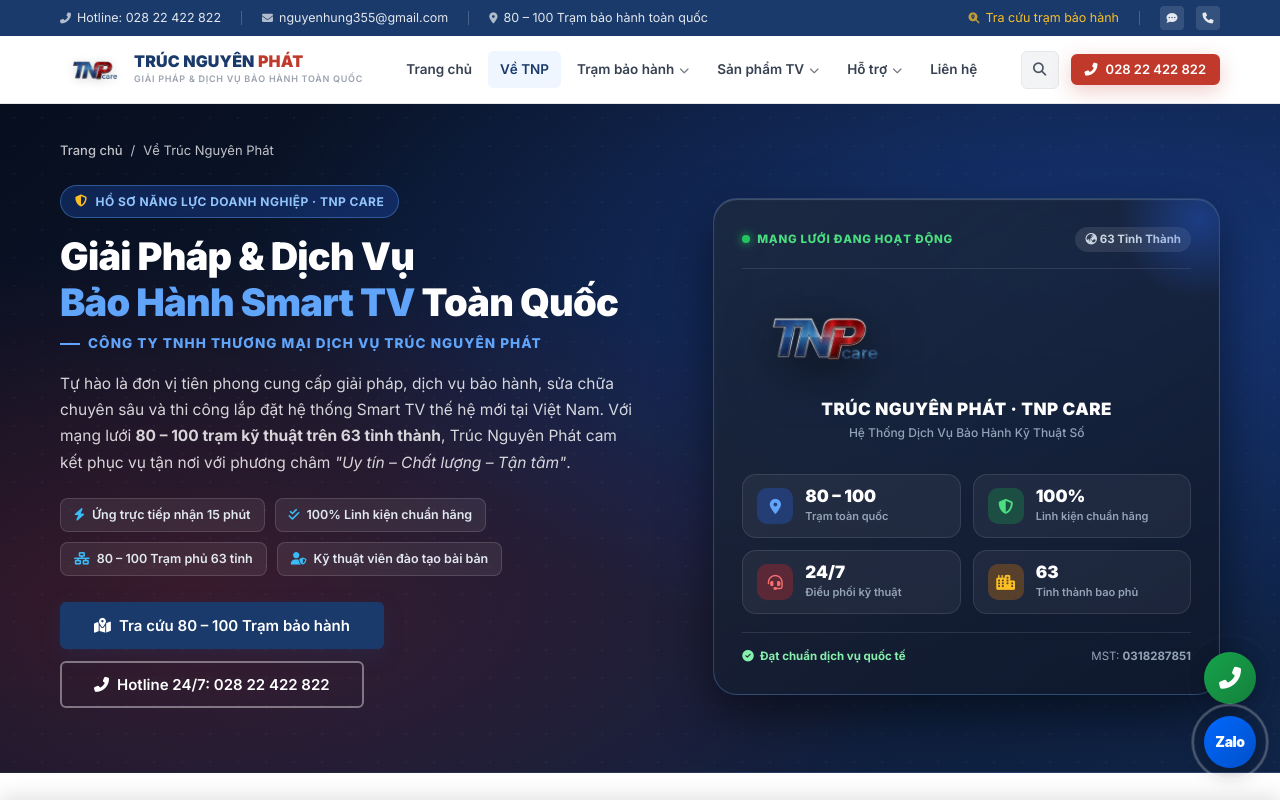
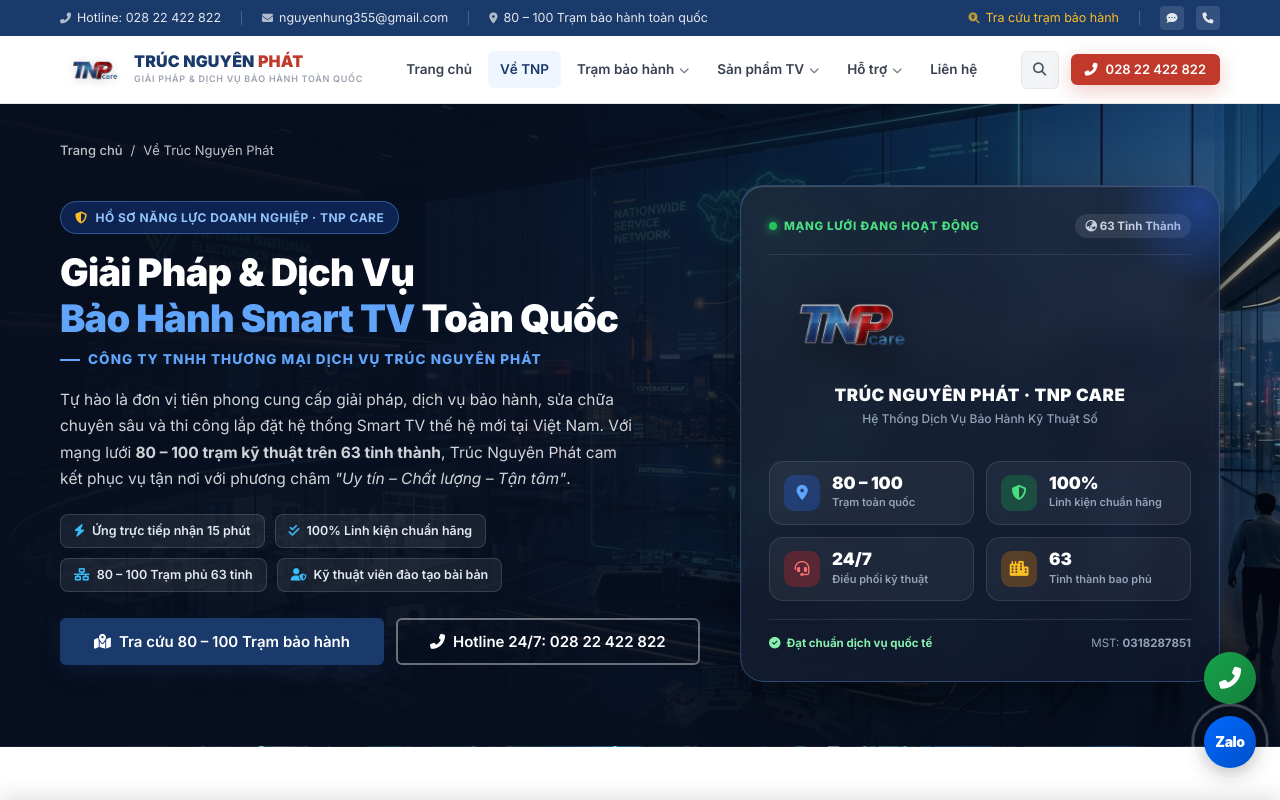
Before and after one commit to nguyenconghaodn2004-ui/tnp-website, a website: page gioi-thieu.html in a window 1280 px wide. Shown: the top 800 px of the page. Drawn offline with Linux system fonts and the light colour scheme.

Commit message:
Nang cap banner trang Gioi Thieu va Tram Bao Hanh voi hinh anh trung tam dieu hanh mang luoi toan quoc sang trong

```diff
--- a/css/style.css
+++ b/css/style.css
@@ -1546,10 +1546,7 @@
    ════════════════════════════════════════ */
 .tnp-corporate-hero {
   position: relative;
-  background:
-    radial-gradient(ellipse at 85% 25%, rgba(37,99,235,.35) 0%, transparent 55%),
-    radial-gradient(ellipse at 15% 75%, rgba(220,38,38,.22) 0%, transparent 50%),
-    linear-gradient(140deg, #070e1e 0%, #0d1a33 45%, #102447 100%);
+  background: #070e1e url('../images/banner_corporate_hq.jpg') center right / cover no-repeat;
   color: #fff;
   padding-top: 36px;
   padding-bottom: 64px;
@@ -1561,9 +1558,13 @@
   content: '';
   position: absolute;
   inset: 0;
-  background-image: radial-gradient(rgba(255,255,255,.08) 1px, transparent 1px);
-  background-size: 28px 28px;
-  opacity: 0.45;
+  background: linear-gradient(90deg,
+    rgba(7, 14, 30, 0.97) 0%,
+    rgba(7, 14, 30, 0.92) 42%,
+    rgba(7, 14, 30, 0.65) 75%,
+    rgba(7, 14, 30, 0.35) 100%),
+    linear-gradient(0deg, rgba(7, 14, 30, 0.9) 0%, transparent 30%);
+  z-index: 1;
   pointer-events: none;
 }
 
@@ -1582,7 +1583,7 @@
 
 .tnp-hero-grid {
   display: grid;
-  grid-template-columns: 1.15fr 0.95fr;
+  grid-template-columns: 1.2fr 0.9fr;
   gap: 40px;
   align-items: center;
   position: relative;
--- a/public/css/style.css
+++ b/public/css/style.css
@@ -1546,10 +1546,7 @@
    ════════════════════════════════════════ */
 .tnp-corporate-hero {
   position: relative;
-  background:
-    radial-gradient(ellipse at 85% 25%, rgba(37,99,235,.35) 0%, transparent 55%),
-    radial-gradient(ellipse at 15% 75%, rgba(220,38,38,.22) 0%, transparent 50%),
-    linear-gradient(140deg, #070e1e 0%, #0d1a33 45%, #102447 100%);
+  background: #070e1e url('../images/banner_corporate_hq.jpg') center right / cover no-repeat;
   color: #fff;
   padding-top: 36px;
   padding-bottom: 64px;
@@ -1561,9 +1558,13 @@
   content: '';
   position: absolute;
   inset: 0;
-  background-image: radial-gradient(rgba(255,255,255,.08) 1px, transparent 1px);
-  background-size: 28px 28px;
-  opacity: 0.45;
+  background: linear-gradient(90deg,
+    rgba(7, 14, 30, 0.97) 0%,
+    rgba(7, 14, 30, 0.92) 42%,
+    rgba(7, 14, 30, 0.65) 75%,
+    rgba(7, 14, 30, 0.35) 100%),
+    linear-gradient(0deg, rgba(7, 14, 30, 0.9) 0%, transparent 30%);
+  z-index: 1;
   pointer-events: none;
 }
 
@@ -1582,7 +1583,7 @@
 
 .tnp-hero-grid {
   display: grid;
-  grid-template-columns: 1.15fr 0.95fr;
+  grid-template-columns: 1.2fr 0.9fr;
   gap: 40px;
   align-items: center;
   position: relative;
```
Also changed, not shown: images/banner_corporate_hq.jpg (added), public/images/banner_corporate_hq.jpg (added).
